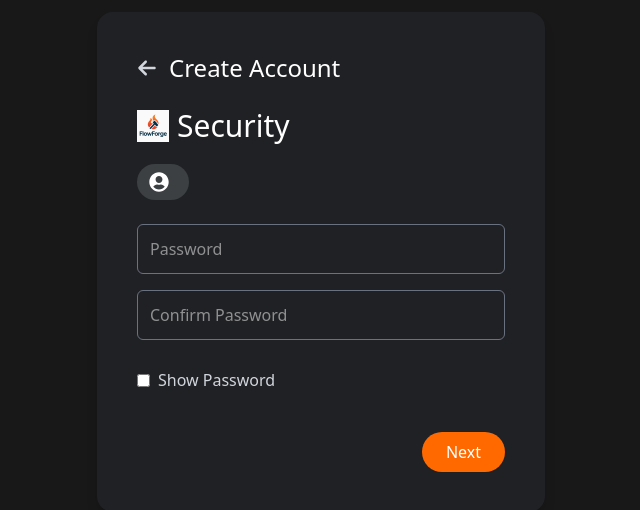
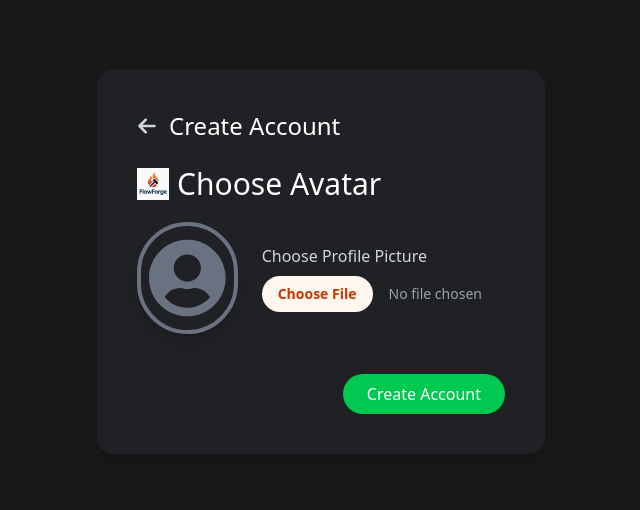
Before and after one commit to AbhinavSharma0188/Major_Project_2, a React (Vite) app in the folder frontend/vite-project/: page /signup in a window 1280 px wide. Shown: the part 138-648 px from the top of the page, without its empty margins (319-959 px from the left). Built offline with nearby package versions, Linux system fonts and the light colour scheme.

Commit message:
step 3 of signup done

```diff
--- a/frontend/vite-project/src/Pages/SignUp.jsx
+++ b/frontend/vite-project/src/Pages/SignUp.jsx
@@ -4,12 +4,19 @@ import { FaArrowLeft } from "react-icons/fa6";
 import logo from '../../public/logo.png';
 
 function SignUp() {
-    const [step,setStep]=useState(2);
+    const [step,setStep]=useState(3);
     const [userName,setUserName]=useState("");
     const [email,setEmail]=useState("");
     const [password,setPassword]=useState("");
     const [confirmPassword,setConfirmPassword]=useState("");
-    const [showPassword,setShowPassword]=useState(false)
+    const [showPassword,setShowPassword]=useState(false);
+    const [backendImage,setBackendImage]=useState(null);
+    const [frontendImage,setFrontendImage]=useState(null);
+    const handleImage=(e)=>{
+        const file=e.target.files[0];
+        setBackendImage(file);
+        setFrontendImage(URL.createObjectURL(file));
+    }
 
   return (
     <div className='flex items-center justify-center min-h-screen bg-[#181818]'>
@@ -77,6 +84,35 @@ function SignUp() {
 
 
         )}
+        {step==3 && (
+            <>
+            <h1 className='text-3xl font-normal text-white mb-5 flex items-center gap-2'>
+
+                  <img src={logo} alt="logo" className='w-8 h-8' />
+             Choose Avatar
+            </h1>
+            <div className='flex items-center gap-6 mb-6'>
+
+                <div className='w-28 h-28 rounded-full border-4 border-gray-500 overflow-hidden shadow-lg'>
+                    {frontendImage?<img src={frontendImage} className='w-full h-full object-cover' />
+                     :<FaUserCircle className=" text-gray-500 w-full h-full p-2 " />}
+                </div>
+                <div className='flex flex-col gap-2'>
+                    <label htmlFor=" " className='text-gray-300 font-medium'>Choose Profile Picture</label>
+                    <input type="file"  accept="image/*" className='block w-full text-sm text-gray-400 file:mr-4 file:py-2 file:px-4 file:rounded-full file:border-0 file:text-sm file:font-semibold file:bg-orange-50 file:text-orange-700 hover:file:bg-orange-100' onChange={handleImage} />
+
+                </div>
+            </div>
+
+            <div className='flex justify-end mt-10'>
+                <button className='bg-green-500 text-white px-6 py-2  hover:bg-green-600 rounded-full'>Create Account</button>
+            </div>
+
+            </>
+
+
+
+        )}
 
 
 
```
